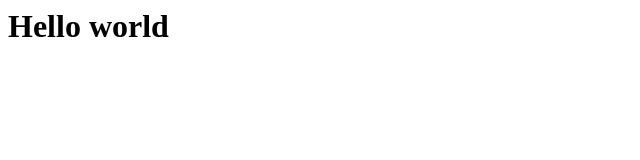
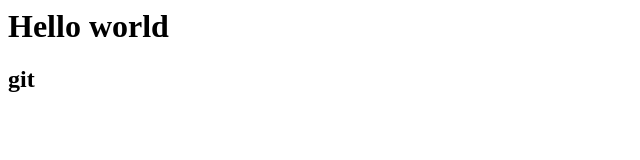
Before and after one commit to Sundarkhanal/test-git, a plain HTML site: page index.html in a window 1280 px wide. Shown: the full height of the page, 0-640 px from the left. Drawn offline with Linux system fonts and the light colour scheme.

Commit message:
fdashfjnlf

```diff
--- a/index.html
+++ b/index.html
@@ -1 +1,2 @@
 <h1>Hello world</h1>
+<h2>git </h2>
```
